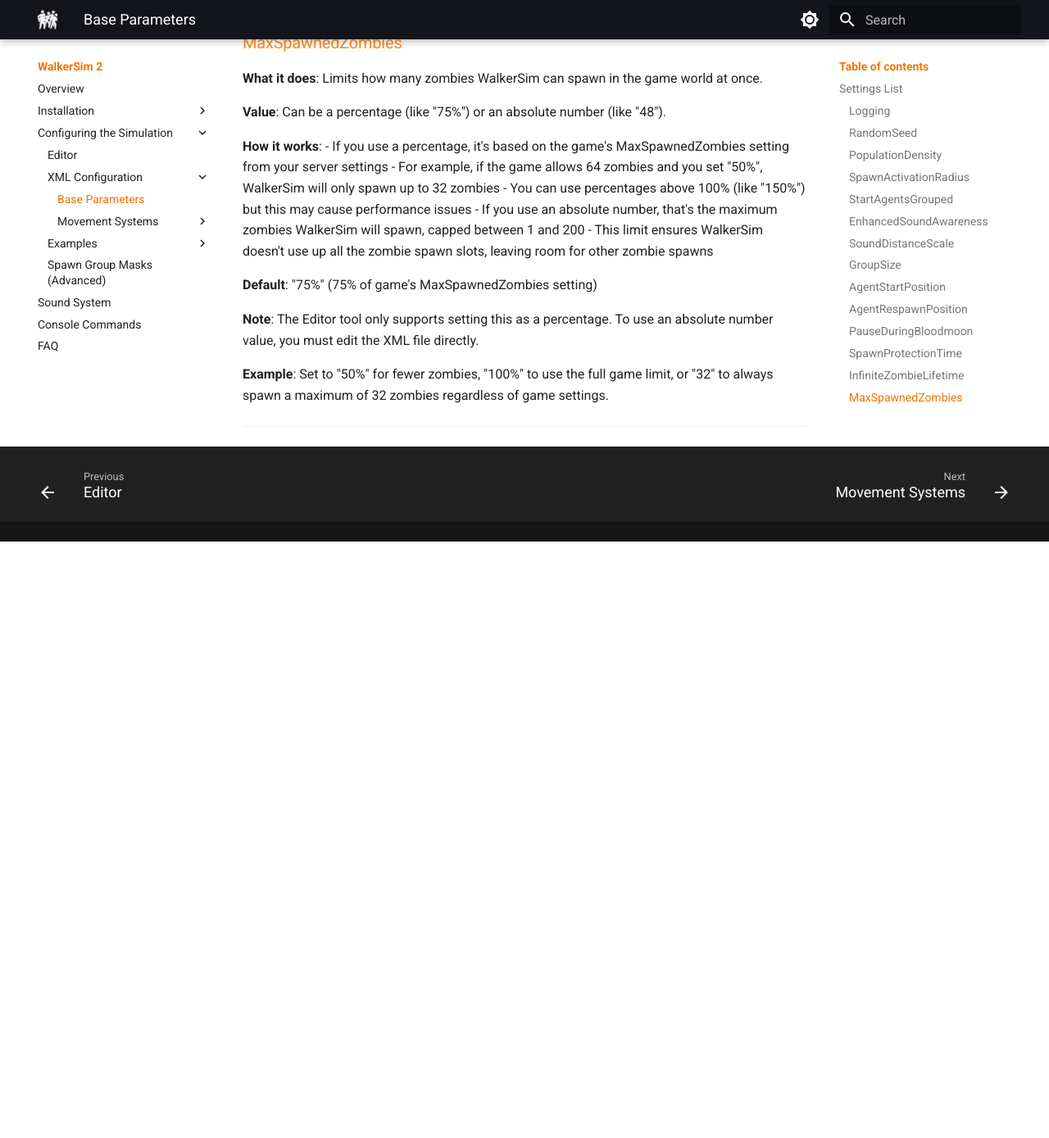
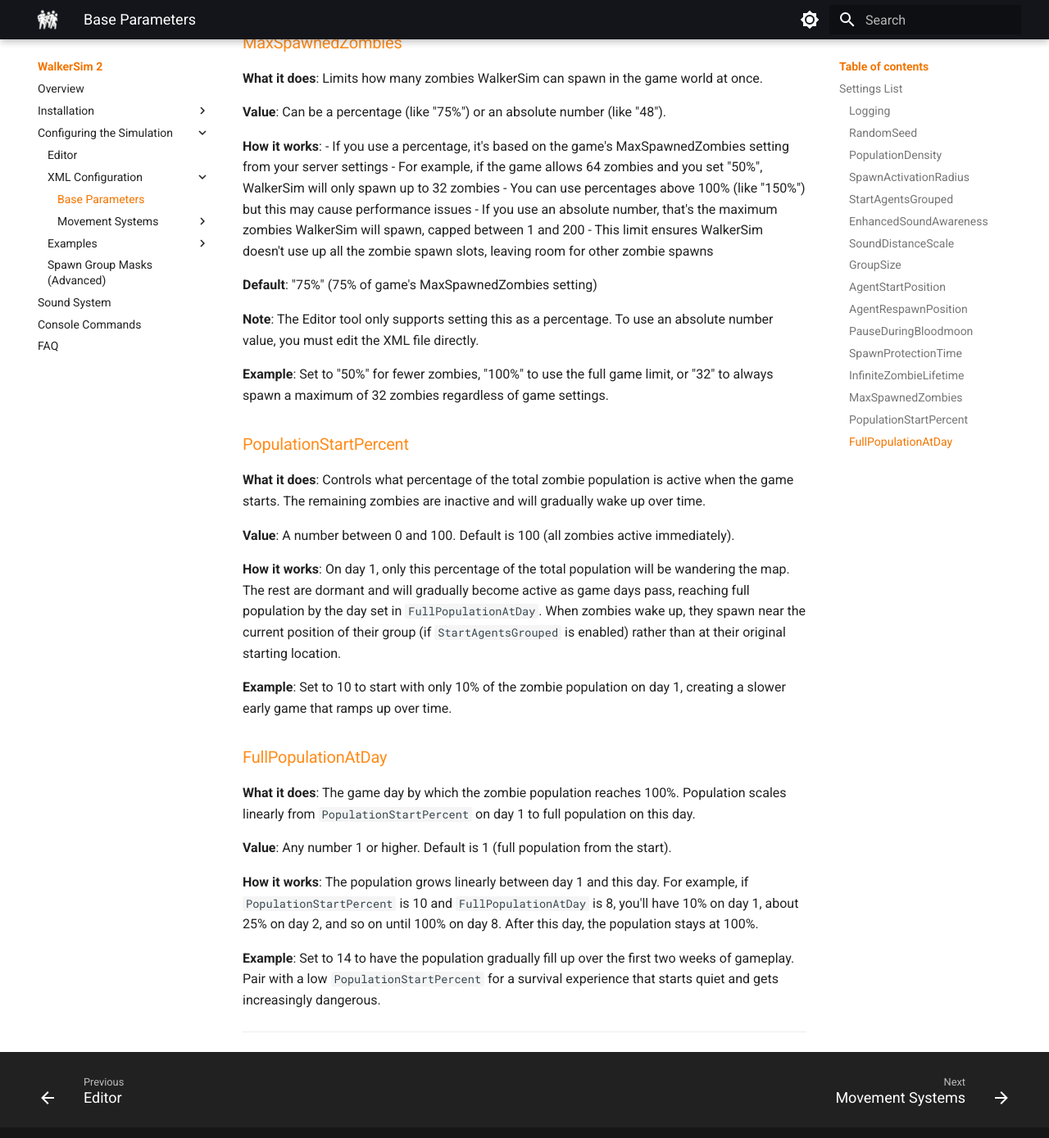
Before and after one commit to ZehMatt/7dtd-WalkerSim2, an MkDocs documentation site: the page built from Docs/configuring/configuration/base.md, in a window 1280 px wide and 1400 px high, scrolled down 4155 px. Shown: the top 1389 px of the window at 82% size. Built offline with MkDocs 1.6.1 and Material for MkDocs 9.7.7, drawn with Linux system fonts in a browser that asks for light colours; before the commit the page ends 4816 px from its top, so only the background shows below that.

Commit message:
Update documentation

```diff
--- a/Docs/configuring/configuration/base.md
+++ b/Docs/configuring/configuration/base.md
@@ -162,4 +162,24 @@
 
 **Example**: Set to "50%" for fewer zombies, "100%" to use the full game limit, or "32" to always spawn a maximum of 32 zombies regardless of game settings.
 
+### PopulationStartPercent
+
+**What it does**: Controls what percentage of the total zombie population is active when the game starts. The remaining zombies are inactive and will gradually wake up over time.
+
+**Value**: A number between 0 and 100. Default is 100 (all zombies active immediately).
+
+**How it works**: On day 1, only this percentage of the total population will be wandering the map. The rest are dormant and will gradually become active as game days pass, reaching full population by the day set in `FullPopulationAtDay`. When zombies wake up, they spawn near the current position of their group (if `StartAgentsGrouped` is enabled) rather than at their original starting location.
+
+**Example**: Set to 10 to start with only 10% of the zombie population on day 1, creating a slower early game that ramps up over time.
+
+### FullPopulationAtDay
+
+**What it does**: The game day by which the zombie population reaches 100%. Population scales linearly from `PopulationStartPercent` on day 1 to full population on this day.
+
+**Value**: Any number 1 or higher. Default is 1 (full population from the start).
+
+**How it works**: The population grows linearly between day 1 and this day. For example, if `PopulationStartPercent` is 10 and `FullPopulationAtDay` is 8, you'll have 10% on day 1, about 25% on day 2, and so on until 100% on day 8. After this day, the population stays at 100%.
+
+**Example**: Set to 14 to have the population gradually fill up over the first two weeks of gameplay. Pair with a low `PopulationStartPercent` for a survival experience that starts quiet and gets increasingly dangerous.
+
 ---
```
